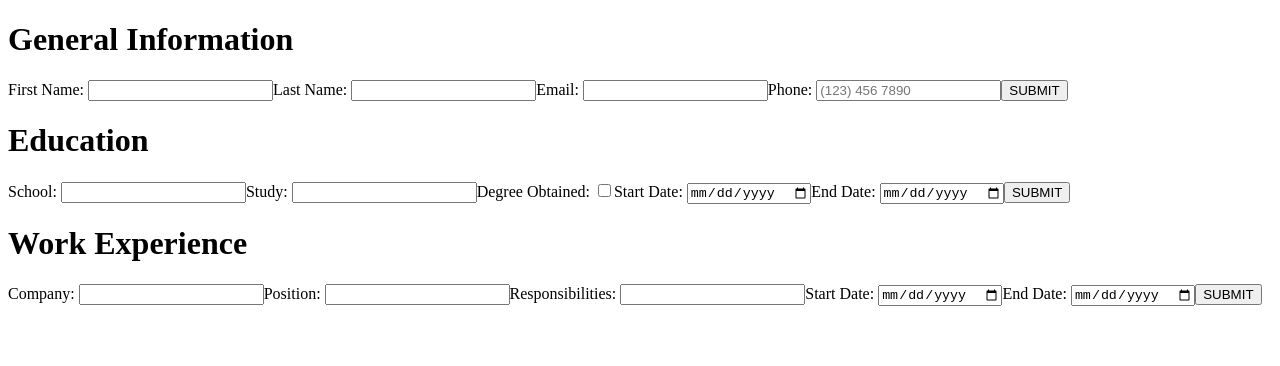
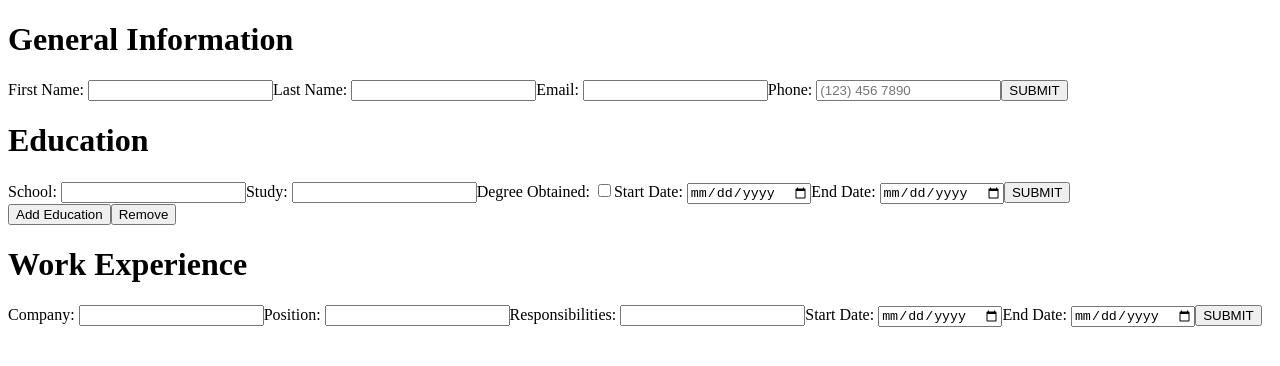
Before and after one commit to BenjaminJMcD/react-cv, a React (Vite) app: page / in a window 1280 px wide. Shown: the top 366 px of the page. Built offline with nearby package versions, Linux system fonts and the light colour scheme.

Commit message:
build: created main App for both Form and Document

```diff
--- /dev/null
+++ b/src/components/App.jsx
@@ -0,0 +1,18 @@
+import React from "react";
+import { useState } from "react";
+import Form from "./Form";
+import Document from "./Document";
+
+function App() {
+
+
+
+    return (
+        <div>
+            <Form />
+
+        </div>
+    )
+}
+
+export default App
--- a/src/components/Education.jsx
+++ b/src/components/Education.jsx
@@ -12,6 +12,7 @@ function Education({formData, setFormData}) {
     const handleChange = (event) => {
         setFormData({...formData, [event.target.name]: event.target.value})
     }
+
 
     const handleClick = (event) => {
         setFormData({...formData, [event.target.name]: event.target.checked})
--- a/src/components/Form.jsx
+++ b/src/components/Form.jsx
@@ -4,6 +4,7 @@ import BasicInfo from "./BasicInfo";
 import Education from "./Education";
 import Experience from "./Experience";
 import Document from "./Document";
+import saveEducationArr from "./saveEducation";
 
 function Form() {
 
@@ -29,6 +30,18 @@ function Form() {
     });
 
 
+    const addEducation = () => {
+
+
+    }
+
+
+
+    const removeEducation = () => {
+
+    }
+
+
     return (
     <div>
         <h1 className="basicInfo">General Information</h1>
@@ -37,21 +50,32 @@ function Form() {
             setFormData = {setBasicInfo}
         />
         <h1 className="education">Education</h1>
-        <Education
-            formData = {educationInfo}
-            setFormData = {setEducationInfo}
-        />
-
+        <div id="edBox">
+            <Education
+                formData = {educationInfo}
+                setFormData = {setEducationInfo}
+            />
+        </div>
+            <button className="addEd"
+                onClick={addEducation}>
+                Add Education</button>
+            <button className="removeEd"
+                onClick={removeEducation}>
+                Remove</button>
         <h1 className="experience">Work Experience</h1>
         <Experience
             formData = {experienceInfo}
             setFormData = {setExperienceInfo}
         />
+
+        {/*
+            NEED NEW APP.JSX FOR FORM AND FOR DOCUMENT
+
         <Document
             basicInfo={basicInfo}
             educationInfo={educationInfo}
             experienceInfo={experienceInfo}
-        />
+        /> */}
     </div>
     )
 }
@@ -60,7 +84,5 @@ export default Form
 
 
 
-// ADD MULTIPLE EDUCATION AND WORK EXPERIENCE ???
-//   ---->
-
-// HOW TO EDIT DOCUMENT ON FORM PAGE WITH INFORMATION FROM CHILDREN +++ HOW TO CREATE DOCUMENT ON FORM PAGE NEXT TO FORMS
+//  HOLD INFO UNTIL SUBMIT, THEN SAVE IN ARRAY AS OBJECT
+//  MAP INTO DOCUMENT FROM OBJECT
--- a/src/components/saveEducation.jsx
+++ b/src/components/saveEducation.jsx
@@ -5,6 +5,8 @@ function saveEducationArr (obj) {
     let educationArr = [];
     educationArr.push(obj);
     console.log(educationArr)
+
+
 }
 
 export default saveEducationArr
--- a/src/main.jsx
+++ b/src/main.jsx
@@ -1,9 +1,9 @@
 import React from 'react'
 import ReactDOM from 'react-dom/client'
-import Form from './components/Form.jsx'
+import App from './components/App.jsx'
 
 ReactDOM.createRoot(document.getElementById('root')).render(
   <React.StrictMode>
-    <Form />
+    <App />
   </React.StrictMode>,
 )
```
